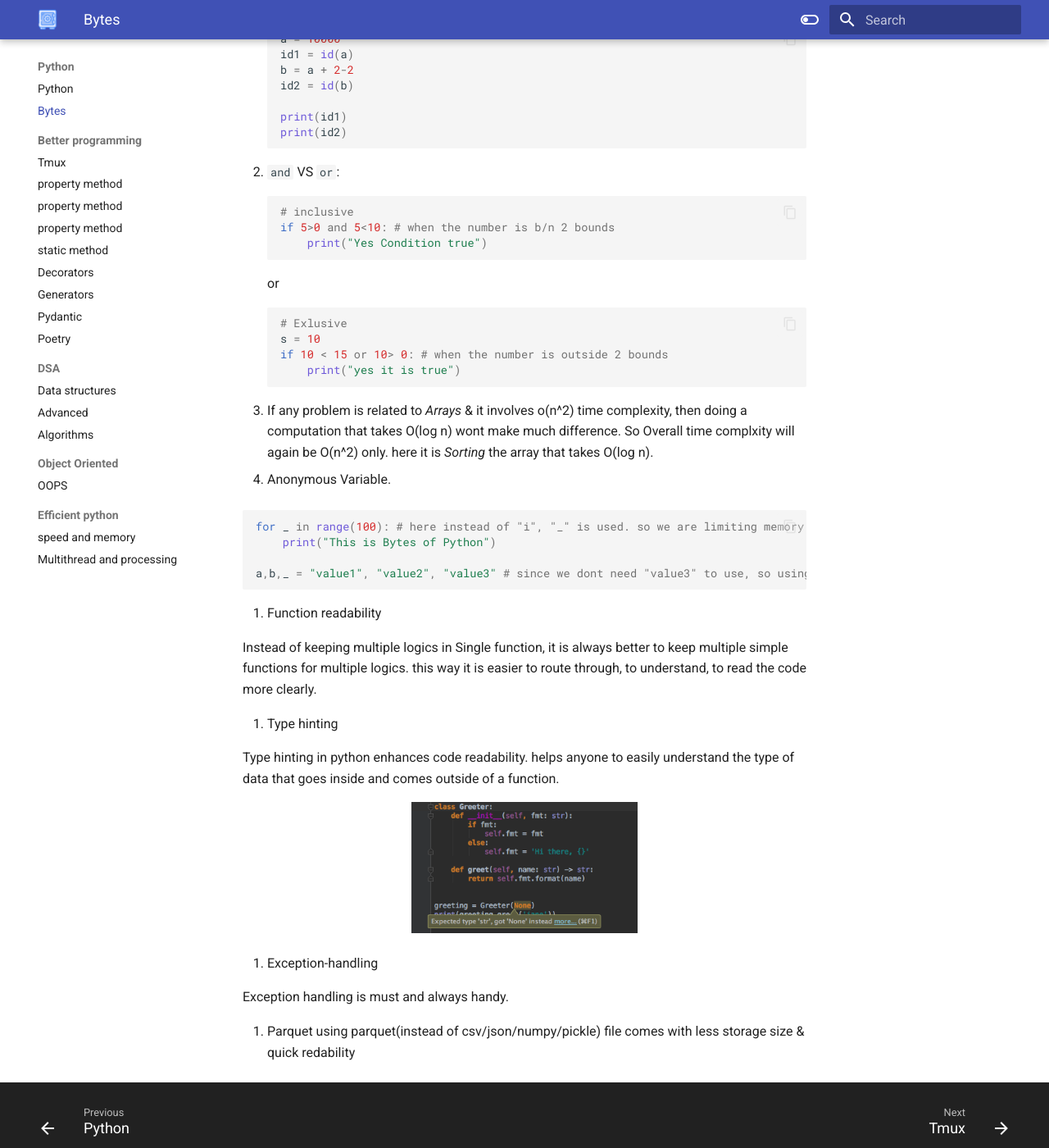
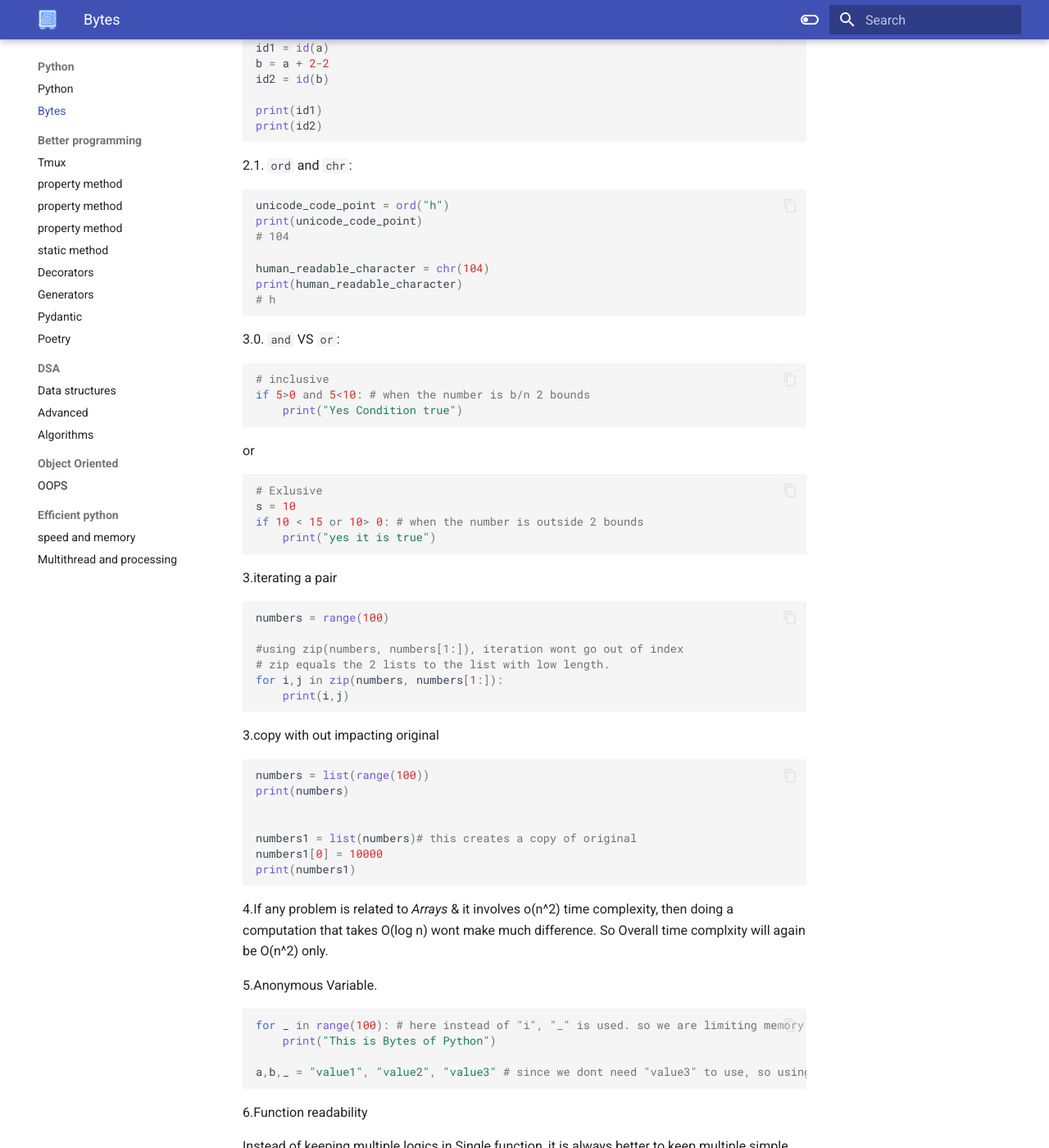
Before and after one commit to purnasai/sAI_Vault, an MkDocs documentation site: the page built from docs/python/Bytes.md, in a window 1280 px wide and 1400 px high, scrolled down 758 px. Shown: the whole window at 82% size. Built offline with MkDocs 1.6.1 and Material for MkDocs 9.7.7, drawn with Linux system fonts in a browser that asks for light colours; some of the changed text lies outside the part shown.

Commit message:
updated python bytes page

````diff
--- a/docs/python/Bytes.md
+++ b/docs/python/Bytes.md
@@ -1,11 +1,11 @@
-1. Varibale Casing
+1.Varibale Casing
 
 Casing in python:
 - Pascal casing is not used in python much.
 - Snke casing is used mostly.
 ![Alt text](image.png)
 
-2. **id()**: unique identifier is memory address of object referenced by a variable.
+2.**id()**: unique identifier is memory address of object referenced by a variable.
 ```python
 a = 10000
 id1 = id(a)
@@ -16,7 +16,18 @@ print(id1)
 print(id2)
 ```
 
-3. `and` VS `or`:
+2.1. `ord` and `chr`:
+```python
+unicode_code_point = ord("h")
+print(unicode_code_point)
+# 104
+
+human_readable_character = chr(104)
+print(human_readable_character)
+# h
+```
+
+3.0. `and` VS `or`:
 ```python
 # inclusive
 if 5>0 and 5<10: # when the number is b/n 2 bounds
@@ -29,11 +40,30 @@ s = 10
 if 10 < 15 or 10> 0: # when the number is outside 2 bounds
     print("yes it is true")
 ```
+3.iterating a pair
+```python
+numbers = range(100)
 
-4. If any problem is related to *Arrays* & it involves o(n^2) time complexity, then doing a computation that takes O(log n) wont make much difference. So Overall time complxity will again be O(n^2) only. here it is *Sorting* the array that takes O(log n).
+#using zip(numbers, numbers[1:]), iteration wont go out of index
+# zip equals the 2 lists to the list with low length.
+for i,j in zip(numbers, numbers[1:]):
+    print(i,j)
+```
+3.copy with out impacting original
+```python
+numbers = list(range(100))
+print(numbers)
 
 
-5. Anonymous Variable.
+numbers1 = list(numbers)# this creates a copy of original
+numbers1[0] = 10000
+print(numbers1)
+```
+
+4.If any problem is related to *Arrays* & it involves o(n^2) time complexity, then doing a computation that takes O(log n) wont make much difference. So Overall time complxity will again be O(n^2) only.
+
+
+5.Anonymous Variable.
 
 ```Python
 for _ in range(100): # here instead of "i", "_" is used. so we are limiting memory & usage.
@@ -42,11 +72,11 @@ for _ in range(100): # here instead of "i", "_" is used. so we are limiting memo
 a,b,_ = "value1", "value2", "value3" # since we dont need "value3" to use, so using anonymous variable.
 ```
 
-6. Function readability
+6.Function readability
 
 Instead of keeping multiple logics in Single function, it is always better to keep multiple simple functions for multiple logics. this way it is easier to route through, to understand, to read the code more clearly.
 
-7. Type hinting
+7.Type hinting
 
 Type hinting in python enhances code readability. helps anyone to easily understand the type of data that goes inside and comes outside of a function.
 
@@ -55,9 +85,9 @@ Type hinting in python enhances code readability. helps anyone to easily underst
 </p>
 
 
-8. Exception-handling
+8.Exception-handling
 
 Exception handling is must and always handy.
 
-9. Parquet
+9.Parquet
 using parquet(instead of csv/json/numpy/pickle) file comes with less storage size & quick redability
````
